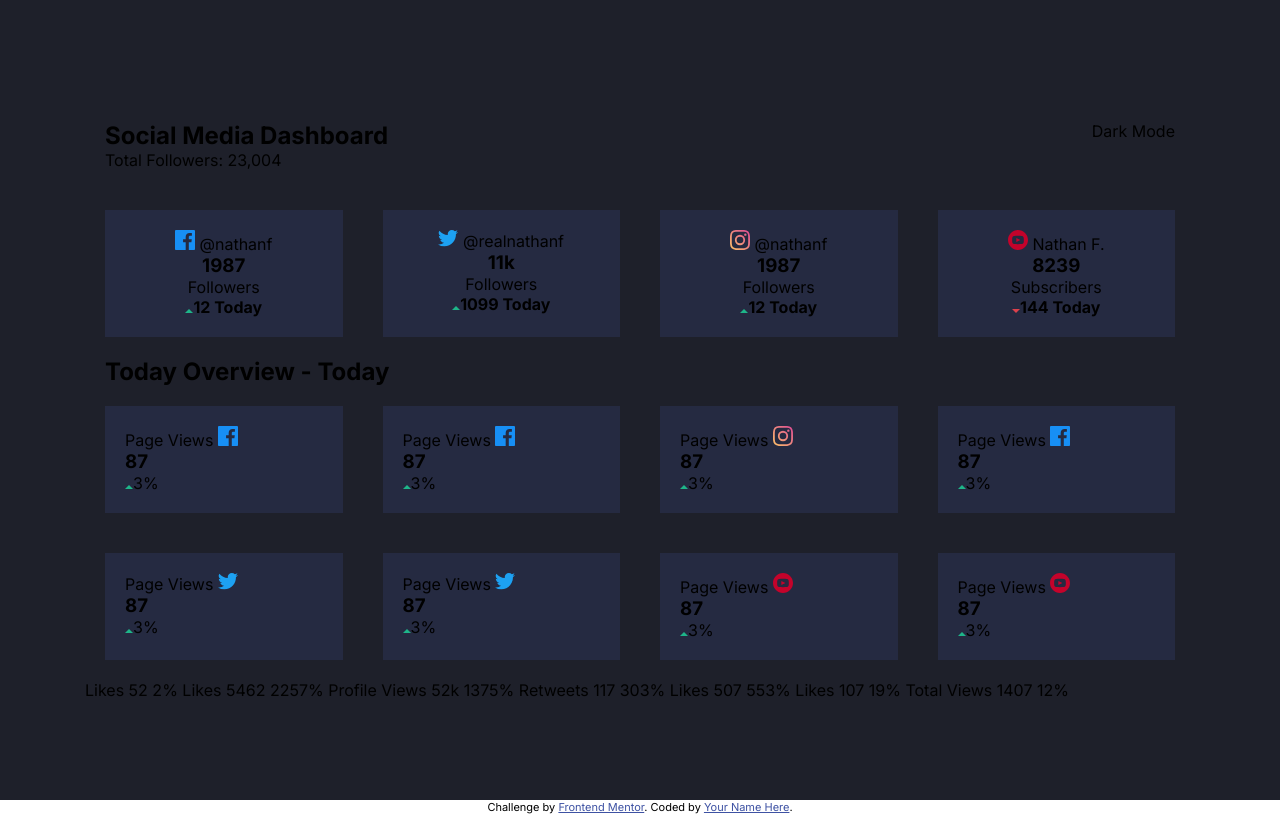
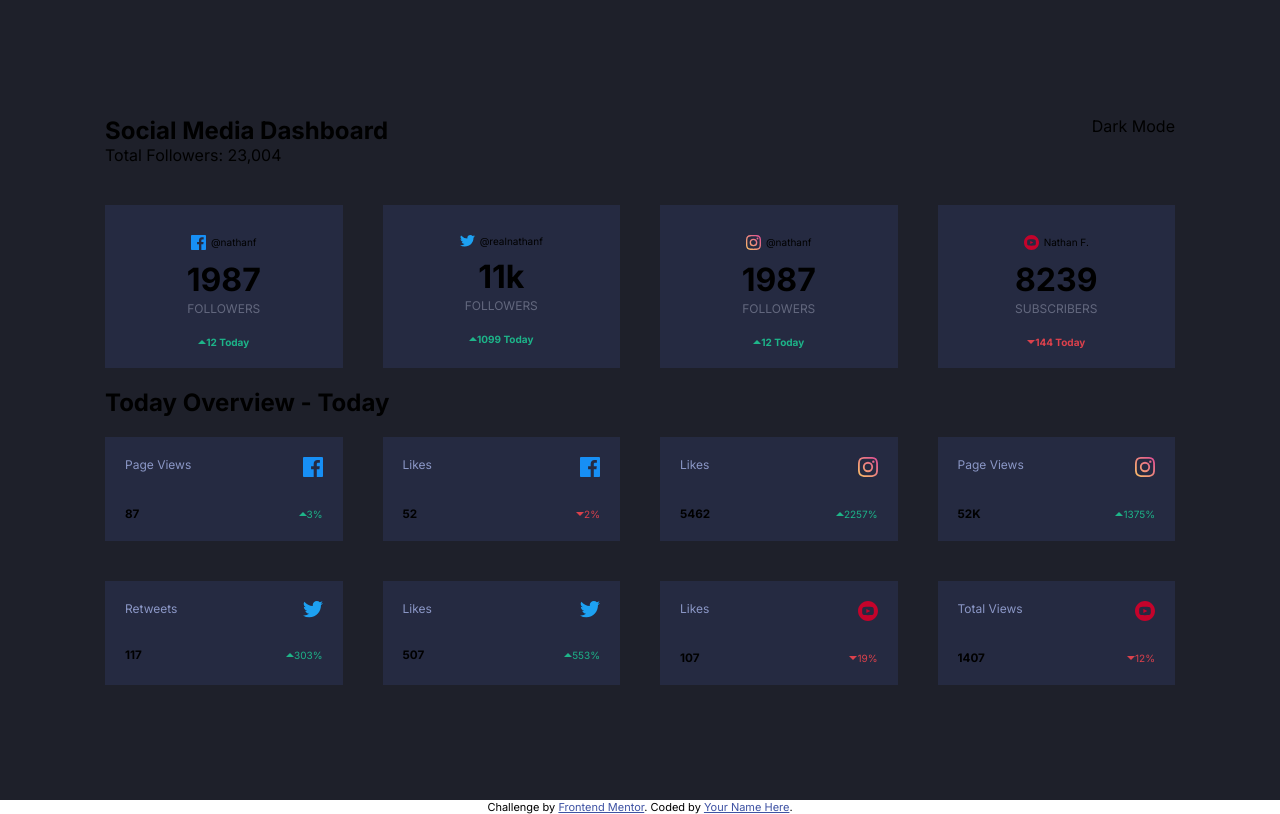
Before and after one commit to winsofttutorials/SM-dashboard-master, a plain HTML site: page index.html in a window 1280 px wide. Drawn offline with Linux system fonts and the light colour scheme.

Commit message:
structuring

```diff
--- a/index.html
+++ b/index.html
@@ -38,29 +38,39 @@
             <div class="top-frame">
               <div class="dash-feed">
                 <span><img src="./images/icon-facebook.svg" /> @nathanf</span>
+                <div>
                   <h3>1987</h3>
                   <p>Followers</p>
+                </div>
                 <b><img src="./images/icon-up.svg" alt="" />12 Today</b>
               </div>
               <div class="dash-feed">
                 <span
                   ><img src="./images/icon-twitter.svg" /> @realnathanf</span
                 >
+                <div>
                   <h3>11k</h3>
                   <p>Followers</p>
+                </div>
                 <b><img src="./images/icon-up.svg" alt="" />1099 Today</b>
               </div>
               <div class="dash-feed">
                 <span><img src="./images/icon-instagram.svg" /> @nathanf</span>
+                <div>
                   <h3>1987</h3>
                   <p>Followers</p>
+                </div>
                 <b><img src="./images/icon-up.svg" alt="" />12 Today</b>
               </div>
               <div class="dash-feed">
                 <span><img src="./images/icon-youtube.svg" /> Nathan F.</span>
+                <div>
                   <h3>8239</h3>
                   <p>Subscribers</p>
-                <b><img src="./images/icon-down.svg" alt="" />144 Today</b>
+                </div>
+                <b class="feature"
+                  ><img src="./images/icon-down.svg" alt="" />144 Today</b
+                >
               </div>
             </div>
             <div class="bottom-frame">
@@ -73,17 +83,33 @@
                   </div>
                   <div>
                     <h3>87</h3>
-                    <span><img src="./images/icon-up.svg" alt="" />3% </span>
+                    <span class="percentage percent1"
+                      ><img src="./images/icon-up.svg" alt="" />3%
+                    </span>
                   </div>
                 </div>
                 <div class="socials">
                   <div>
-                    <span>Page Views</span>
+                    <span>Likes</span>
                     <img src="./images/icon-facebook.svg" alt="" />
                   </div>
                   <div>
-                    <h3>87</h3>
-                    <span><img src="./images/icon-up.svg" alt="" />3% </span>
+                    <h3>52</h3>
+                    <span class="percentage percent2"
+                      ><img src="./images/icon-down.svg" alt="" />2%
+                    </span>
+                  </div>
+                </div>
+                <div class="socials">
+                  <div>
+                    <span>Likes</span>
+                    <img src="./images/icon-instagram.svg" alt="" />
+                  </div>
+                  <div>
+                    <h3>5462</h3>
+                    <span class="percentage percent3"
+                      ><img src="./images/icon-up.svg" alt="" />2257%
+                    </span>
                   </div>
                 </div>
                 <div class="socials">
@@ -92,68 +118,65 @@
                     <img src="./images/icon-instagram.svg" alt="" />
                   </div>
                   <div>
-                    <h3>87</h3>
-                    <span><img src="./images/icon-up.svg" alt="" />3% </span>
-                  </div>
-                </div>
-                <div class="socials">
-                  <div>
-                    <span>Page Views</span>
-                    <img src="./images/icon-facebook.svg" alt="" />
-                  </div>
-                  <div>
-                    <h3>87</h3>
-                    <span><img src="./images/icon-up.svg" alt="" />3% </span>
+                    <h3>52K</h3>
+                    <span class="percentage percent4"
+                      ><img src="./images/icon-up.svg" alt="" />1375%
+                    </span>
                   </div>
                 </div>
               </div>
               <div class="socials-feed">
                 <div class="socials">
                   <div>
-                    <span>Page Views</span>
+                    <span>Retweets</span>
                     <img src="./images/icon-twitter.svg" alt="" />
                   </div>
                   <div>
-                    <h3>87</h3>
-                    <span><img src="./images/icon-up.svg" alt="" />3% </span>
+                    <h3>117</h3>
+                    <span class="percentage percent5"
+                      ><img src="./images/icon-up.svg" alt="" />303%
+                    </span>
                   </div>
                 </div>
                 <div class="socials">
                   <div>
-                    <span>Page Views</span>
+                    <span>Likes</span>
                     <img src="./images/icon-twitter.svg" alt="" />
                   </div>
                   <div>
-                    <h3>87</h3>
-                    <span><img src="./images/icon-up.svg" alt="" />3% </span>
+                    <h3>507</h3>
+                    <span class="percentage percent6"
+                      ><img src="./images/icon-up.svg" alt="" />553%
+                    </span>
                   </div>
                 </div>
                 <div class="socials">
                   <div>
-                    <span>Page Views</span>
+                    <span>Likes</span>
                     <img src="./images/icon-youtube.svg" alt="" />
                   </div>
                   <div>
-                    <h3>87</h3>
-                    <span><img src="./images/icon-up.svg" alt="" />3% </span>
+                    <h3>107</h3>
+                    <span class="percentage percent7"
+                      ><img src="./images/icon-down.svg" alt="" />19%
+                    </span>
                   </div>
                 </div>
                 <div class="socials">
                   <div>
-                    <span>Page Views</span>
+                    <span>Total Views</span>
                     <img src="./images/icon-youtube.svg" alt="" />
                   </div>
                   <div>
-                    <h3>87</h3>
-                    <span><img src="./images/icon-up.svg" alt="" />3% </span>
+                    <h3>1407</h3>
+                    <span class="percentage percent8"
+                      ><img src="./images/icon-down.svg" alt="" />12%
+                    </span>
                   </div>
                 </div>
               </div>
             </div>
             <div class="bottom"></div>
-
-            Likes 52 2% Likes 5462 2257% Profile Views 52k 1375% Retweets 117
-            303% Likes 507 553% Likes 107 19% Total Views 1407 12%
           </div>
         </section>
       </div>
--- a/style.css
+++ b/style.css
@@ -96,8 +96,49 @@ header {
   flex: 1;
   background-color: var(--Dark-Desaturated-Blue);
   text-align: center;
+  justify-content: center;
   padding: 20px;
   margin: 20px;
+}
+
+.dash-feed span {
+  display: flex;
+  align-items: center;
+  justify-content: center;
+  margin: 10px 0;
+  text-align: center;
+  font-size: 10px;
+}
+
+.dash-feed span img {
+  width: 15px;
+  margin-right: 5px;
+}
+
+.dash-feed div h3 {
+  font-size: 32px;
+  margin-bottom: 2px;
+}
+
+.dash-feed div p {
+  color: var(--Dark-Grayish-Blue);
+  text-transform: uppercase;
+  font-size: 12px;
+  margin-bottom: 20px;
+}
+
+.dash-feed > b {
+  font-size: 10px;
+  display: flex;
+  align-items: center;
+  justify-content: center;
+  text-align: center;
+  margin: auto;
+  color: var(--Lime-Green);
+}
+
+.dash-feed .feature {
+  color: var(--Bright-Red);
 }
 
 /* --------------BOTTOM------------------- */
@@ -117,6 +158,63 @@ header {
   padding: 20px;
   margin: 20px;
   background-color: var(--Dark-Desaturated-Blue);
+  display: flex;
+  flex-direction: column;
+}
+
+.socials div {
+  display: flex;
+  justify-content: space-between;
+}
+
+.socials div:first-child {
+  margin-bottom: 30px;
+}
+
+.socials > div:nth-child(1) {
+  font-size: 12px;
+  color: var(--Desaturated-Blue);
+}
+
+.socials > div:nth-child(2) {
+  font-size: 10px;
+  /* color: var(--Desaturated-Blue); */
+}
+
+.socials .percentage {
+  display: flex;
+  align-items: center;
+}
+
+.socials .percent1 {
+  color: var(--Lime-Green);
+}
+.socials .percent2 {
+  color: var(--Bright-Red);
+}
+
+.socials .percent3 {
+  color: var(--Lime-Green);
+}
+
+.socials .percent4 {
+  color: var(--Lime-Green);
+}
+
+.socials .percent5 {
+  color: var(--Lime-Green);
+}
+
+.socials .percent6 {
+  color: var(--Lime-Green);
+}
+
+.socials .percent7 {
+  color: var(--Bright-Red);
+}
+
+.socials .percent8 {
+  color: var(--Bright-Red);
 }
 
 .attribution {
```
Lines whose indentation alone changed are shown as unchanged.
